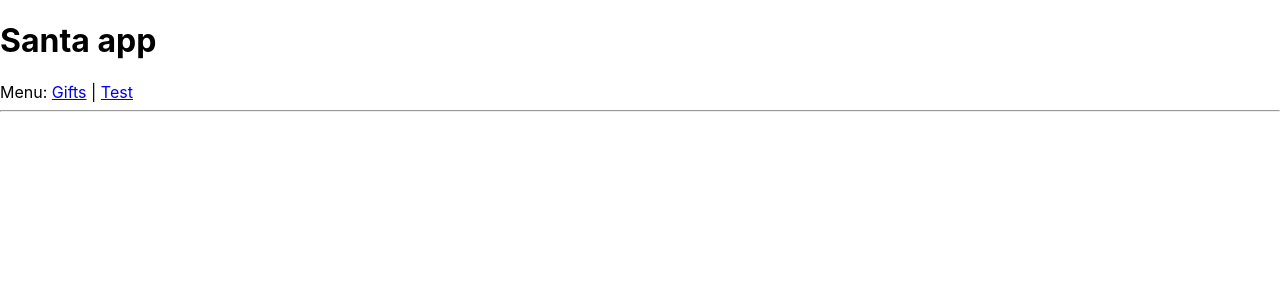
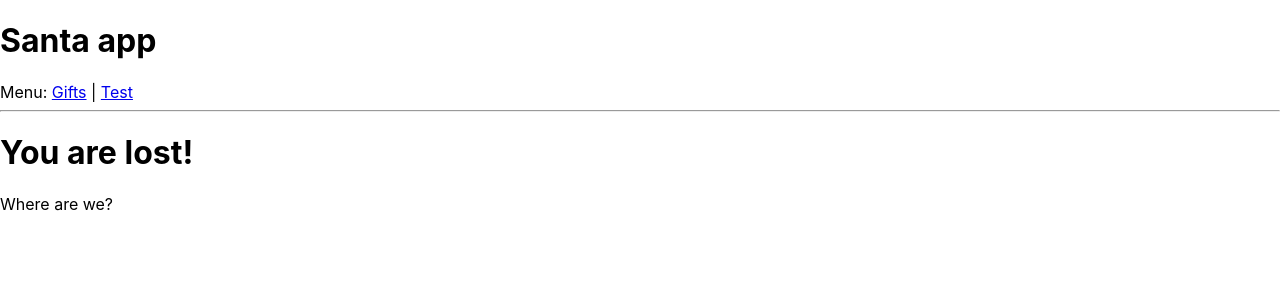
Before and after one commit to wizabela/react-mk-ts, a React (Create React App) app: page / in a window 1280 px wide. Shown: the top 300 px of the page. Built offline with nearby package versions, Linux system fonts and the light colour scheme.

Commit message:
add 404 component

```diff
--- a/src/App.tsx
+++ b/src/App.tsx
@@ -4,6 +4,7 @@ import {Route, Routes} from "react-router-dom";
 import {GiftsView} from "./views/GiftsView";
 import {TestView} from "./views/TestView";
 import {Header} from "./components/Header/Header";
+import {NotFoundView} from "./views/NotFoundView";
 
 export const App = () => {
   return (
@@ -12,6 +13,7 @@ export const App = () => {
           <Routes>
               <Route path="/gift" element={<GiftsView/>}/>
               <Route path="/test" element={<TestView/>}/>
+              <Route path="*" element={<NotFoundView/>}/>
           </Routes>
       </>
   );
--- /dev/null
+++ b/src/views/NotFoundView.tsx
@@ -0,0 +1,8 @@
+import React from 'react';
+
+export const NotFoundView = () => (
+    <>
+        <h1>You are lost!</h1>
+        <p>Where are we?</p>
+    </>
+);
```
